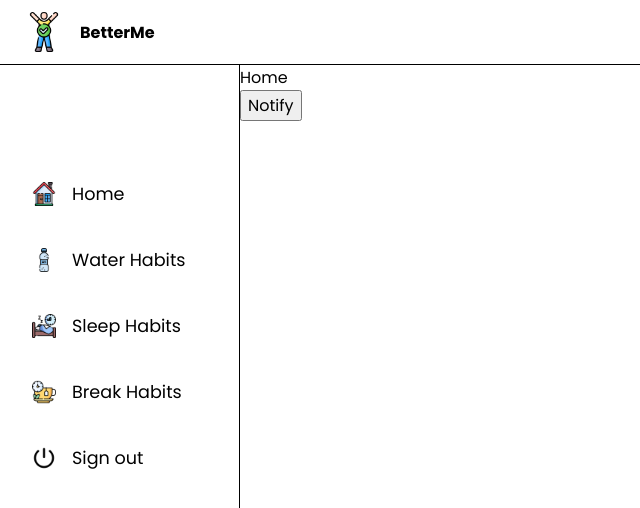
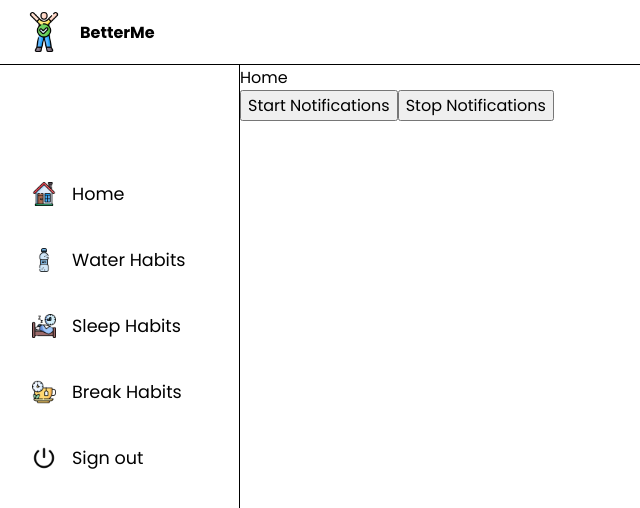
Before and after one commit to kedaroo/better-me, a React (Vite) app in the folder client/: page /home in a window 1280 px wide. Shown: the top 508 px of the page, without its empty margins (0-640 px from the left). Built offline with nearby package versions, Linux system fonts and the light colour scheme; no server answers; sample sign-in values are in the browser's storage.

Commit message:
feat: notification on interval

```diff
--- a/client/src/App.tsx
+++ b/client/src/App.tsx
@@ -8,14 +8,74 @@ import SleepHabits from "./pages/SleepHabits";
 import WaterHabits from "./pages/WaterHabits";
 import WaterLogForm from "./pages/WaterHabits/WaterLogForm";
 import { useAuthContext } from "./hooks/useAuthContext";
-import { useEffect } from "react";
+import { useEffect, useState } from "react";
+import api from "./api";
+import { spawnNotification } from "./helpers/notifications";
 
 function App() {
-  const { user, authIsReady } = useAuthContext();
+  // @ts-ignore
+  const { user, authIsReady, dispatch } = useAuthContext();
+  const [appUser, setAppUser] = useState(null);
+  const [waterHabits, setWaterHabits] = useState(null);
+  const [sleepHabits, setSleepHabits] = useState(null);
+  const [breakHabits, setBreakHabits] = useState(null);
 
   useEffect(() => {
+    Notification.requestPermission().then((result) => {});
+
     navigator.serviceWorker.register("sw.js");
-  }, [])
+
+    const fetchData = async () => {
+      const res = await api.get("user/stats", {
+        headers: { Authorization: await user.getIdToken() },
+      });
+
+      setAppUser(res.data.user);
+      setBreakHabits(res.data.breakHabits.data);
+      setSleepHabits(res.data.sleepHabits.data);
+      setWaterHabits(res.data.waterHabits.data);
+
+      console.log(res.data.waterHabits.data);
+    };
+
+    user && fetchData();
+  }, [user]);
+
+  const handleStartNotifications = () => {
+    console.log(
+      `Water notifications registered for ${
+        waterHabits.reminderInterval * 60 * 60
+      } secs`
+    );
+    const waterNotifications = setInterval(
+      () =>
+        spawnNotification(
+          "Time to hydrate yourself!",
+          "Water Break!",
+          "http://localhost:5173/WaterHabits/addLog"
+        ),
+      waterHabits.reminderInterval * 60 * 60
+    );
+
+    console.log(
+      `Break notifications registered for ${
+        breakHabits.reminderInterval * 60 * 60
+      } secs`
+    );
+    const breakNotifications = setInterval(() => {
+      spawnNotification(
+        "Unwind from your work and relax!",
+        "Break time!",
+        "http://localhost:5173/BreakHabits/addBreak"
+      );
+    }, breakHabits.reminderInterval * 60 * 60);
+
+    console.log([waterNotifications, breakNotifications]);
+    dispatch({
+      type: "NOTIFICATION_INTERVALS",
+      payload: [waterNotifications, breakNotifications],
+    });
+  };
 
   return (
     <>
@@ -26,7 +86,22 @@ function App() {
             path="/signin"
             element={user ? <Navigate to="/home" /> : <Signin />}
           />
-          <Route path="/home" element={user ? <Home /> : <Navigate to="/" />} />
+          <Route
+            path="/home"
+            element={
+              user ? (
+                <Home
+                  handleStartNotification={handleStartNotifications}
+                  appUser={appUser}
+                  breakHabits={breakHabits}
+                  sleepHabits={sleepHabits}
+                  waterHabits={waterHabits}
+                />
+              ) : (
+                <Navigate to="/" />
+              )
+            }
+          />
           <Route
             path="/BreakHabits"
             element={user ? <BreakHabits /> : <Navigate to="/" />}
--- a/client/src/pages/Home/index.tsx
+++ b/client/src/pages/Home/index.tsx
@@ -1,12 +1,37 @@
-import React from "react";
+import React, { useEffect, useState } from "react";
 import SidebarLayout from "../../components/SidebarLayout";
 import { spawnNotification } from "../../helpers/notifications";
+import api from "../../api";
+import { useAuthContext } from "../../hooks/useAuthContext";
 
-const Home = () => {
+interface Props {
+  handleStartNotification: () => void;
+  appUser: any;
+  waterHabits: any;
+  sleepHabits: any;
+  breakHabits: any;
+}
+
+const Home = ({
+  handleStartNotification,
+  appUser,
+  waterHabits,
+  sleepHabits,
+  breakHabits,
+}: Props) => {
+  const { user, notificationIntervals } = useAuthContext();
+
+  const handleStopNotification = () => {
+    for (let i = 0; i < notificationIntervals.length; i++) {
+      clearInterval(notificationIntervals[i]);
+    }
+  };
+
   return (
     <SidebarLayout>
       <div>Home</div>
-      <button onClick={() => spawnNotification()}>Notify</button>
+      <button onClick={handleStartNotification}>Start Notifications</button>
+      <button onClick={handleStopNotification}>Stop Notifications</button>
     </SidebarLayout>
   );
 };
```
